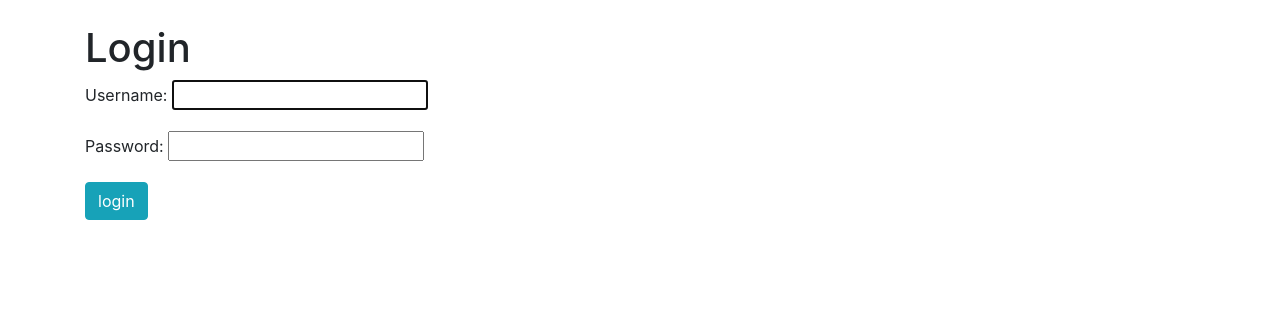
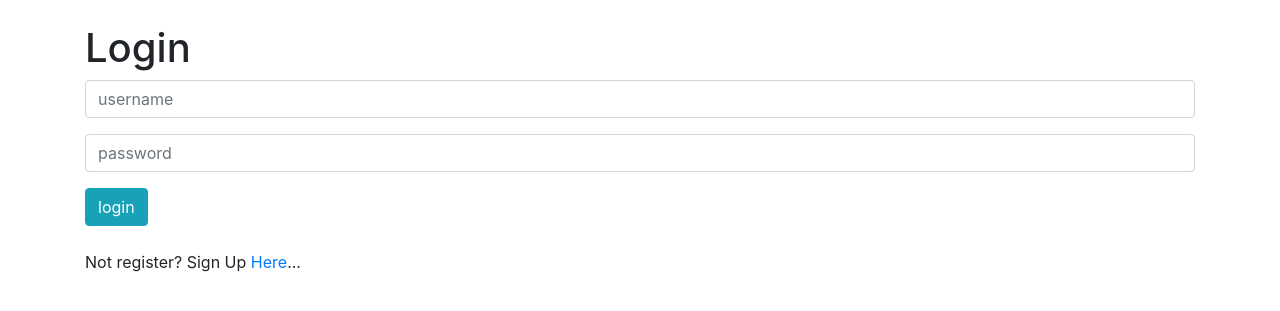
Before and after one commit to mfarjami/Django-blog, a Django app: page /account/login/ in a window 1280 px wide. Shown: the part 56-367 px from the top of the page. Run offline with Django 3.2, Linux system fonts and the light colour scheme; some libraries are stand-ins or nearby versions.

Commit message:
Update style login

```diff
--- a/crm1/account/templates/registration/login.html
+++ b/crm1/account/templates/registration/login.html
@@ -9,11 +9,21 @@
 
 <h1>Login </h1>
 <div class="form-group">
-	<form method="POST">
+<form method="POST">
 		{% csrf_token %}
-		{{ form.as_p }}
+
+	<div class="form-group">
+		<input type="text" class="form-control" name=username placeholder="username">
+	</div>
+	<div class="form-group">
+		<input type="password" class="form-control" name=password placeholder="password">
+	</div>
+
+
 		<button class="btn btn-info"  >login</button>
-	</form>
+</form>
+<br/>
+Not register? Sign Up <a href="{% url 'account:register' %}">Here</a>...
 </div>
 
 
--- a/crm1/crm1/settings.py
+++ b/crm1/crm1/settings.py
@@ -124,8 +124,8 @@ STATIC_URL = '/static/'
 
 STATICFILES_DIRS = [
     BASE_DIR / "static",
+]
 
-]
 
 # Default primary key field type
 # https://docs.djangoproject.com/en/3.2/ref/settings/#default-auto-field
```
Also changed, not shown: crm1/blog/templates/blog/post_detail.html (+5 -6 lines).
